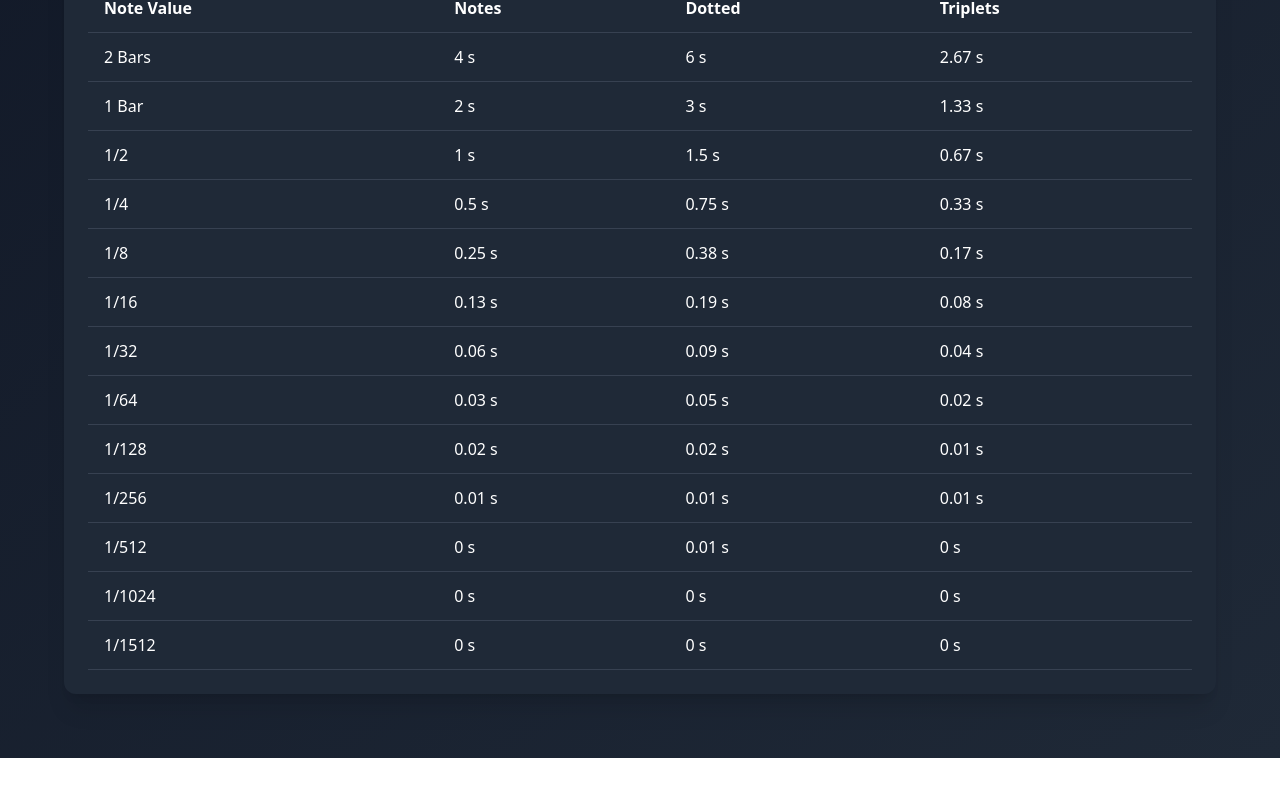
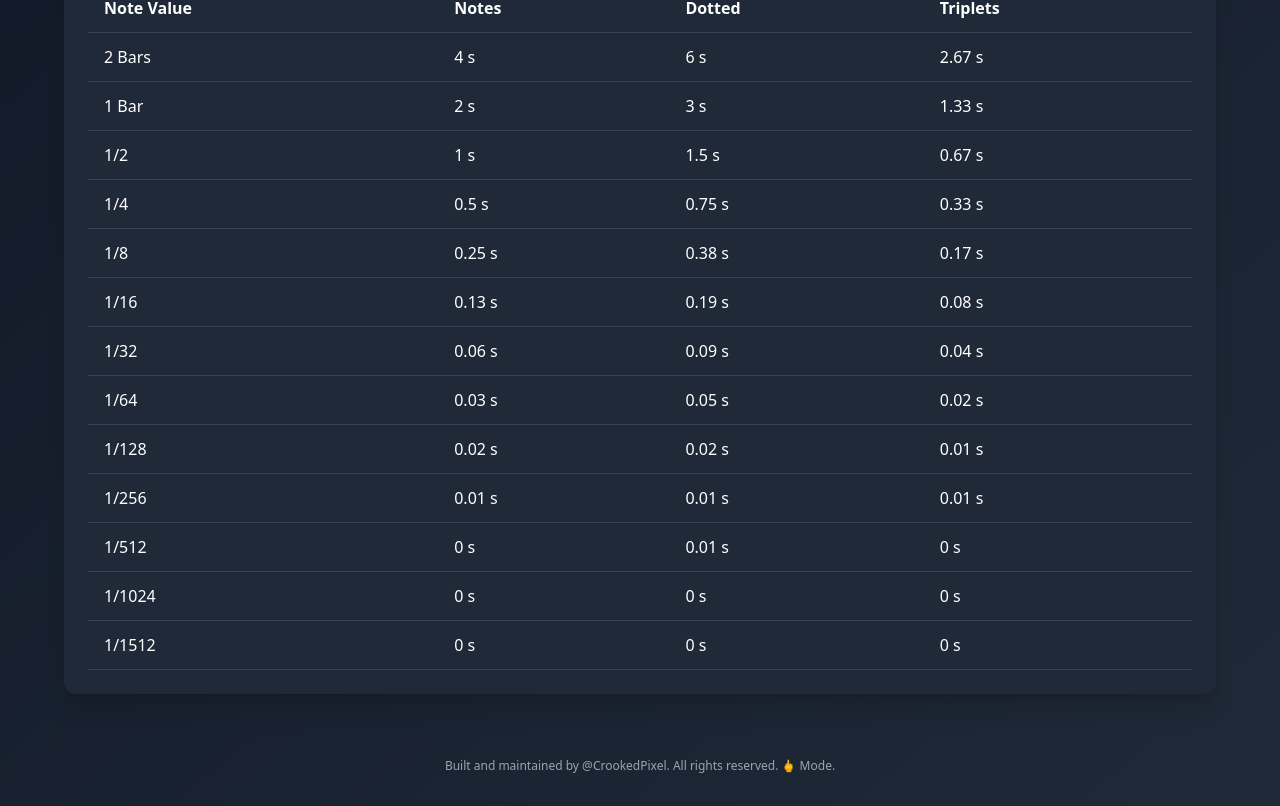
Before and after one commit to btcrooks/ndsp_pulse, a React (Vite) app: page / in a window 1280 px wide. Shown: the part 316-1122 px from the top of the page. Before the commit the page ends 1074 px from the top, so only its background shows below. Built offline with nearby package versions, Linux system fonts and the light colour scheme.

Commit message:
add footer with copyright notice and attribution

```diff
--- a/src/App.tsx
+++ b/src/App.tsx
@@ -214,6 +214,11 @@ function App() {
           </div>
         )}
       </div>
+      <div className="max-w-6xl mx-auto text-center">
+        <p className="center text-xs mt-8 text-gray-400">
+          Built and maintained by @CrookedPixel. All rights reserved. 🖕 Mode.
+        </p>
+      </div>
     </div>
   );
 }
```
